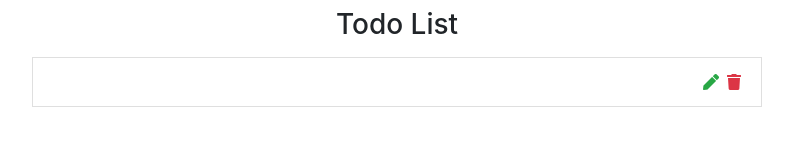
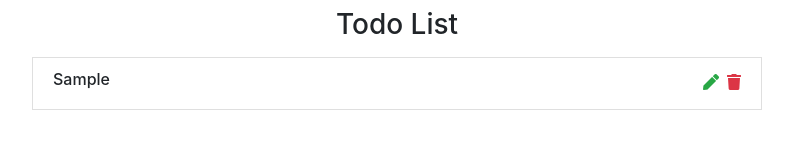
Before and after one commit to alexotoo/React-todoApp, a React (Create React App) app: page / in a window 1280 px wide. Both pictures are taken after typing "Sample" into the empty fields and a click on the button "add an item". Shown: the part 248-408 px from the top of the page, without its empty margins (53-846 px from the left). Built offline with nearby package versions, Linux system fonts and the light colour scheme.

Commit message:
creating and editing the delete handel

```diff
--- a/src/App.js
+++ b/src/App.js
@@ -22,8 +22,8 @@ export default class App extends Component {
     e.preventDefault();
 
     const newItem = {
-      newid: this.state.id,
-      newtodo: this.state.item
+      id: this.state.id,
+      todo: this.state.item
     };
 
     // states can't be changed without setState but spreed Operators can be used to work around it
@@ -33,6 +33,18 @@ export default class App extends Component {
       items: updatedItems,
       id: uuid(),
       editItem: false
+    });
+  };
+  clearList = () => {
+    // this will set the items back to empty
+    this.setState({
+      items: []
+    });
+  };
+  handleDelete = id => {
+    const filteredItems = this.state.items.filter(item => item.id !== id);
+    this.setState({
+      items: filteredItems
     });
   };
 
@@ -47,7 +59,11 @@ export default class App extends Component {
               handleChange={this.handleChange}
               handleSubmit={this.handleSubmit}
             />
-            <TodoList items={this.state.items} />
+            <TodoList
+              items={this.state.items}
+              clearList={this.clearList}
+              handleDelete={this.handleDelete}
+            />
           </div>
         </div>
       </div>
--- a/src/Component/TodoItem.js
+++ b/src/Component/TodoItem.js
@@ -2,15 +2,15 @@ import React, { Component } from "react";
 
 export default class TodoItem extends Component {
   render() {
-    const { newtodo } = this.props;
+    const { todo, handleDelete } = this.props;
     return (
       <li className="list-group-item text-capitalize d-flex justify-content-between my-2">
-        <h6>{newtodo}</h6>
+        <h6>{todo}</h6>
         <div className="pen-del-incons">
           <span className="mx-2 text-success">
             <i className="fas fa-pen" />
           </span>
-          <span className="max-2 text-danger">
+          <span className="max-2 text-danger" onClick={handleDelete}>
             <i className="fas fa-trash" />
           </span>
         </div>
--- a/src/Component/TodoList.js
+++ b/src/Component/TodoList.js
@@ -2,17 +2,24 @@ import React, { Component } from "react";
 import TodoItem from "./TodoItem";
 export default class TodoList extends Component {
   render() {
-    const { items } = this.props;
+    const { items, clearList, handleDelete } = this.props;
     return (
       <ul className="list-group my-5">
         <h3 className="text-capitalize text-center">todo list</h3>
         {items.map(item => {
           // whenever u rendering list  u need to add a key eg key={item.newid}
-          return <TodoItem key={item.newid} title={item.newtodo} />;
+          return (
+            <TodoItem
+              key={item.id}
+              todo={item.todo}
+              handleDelete={() => handleDelete(item.id)}
+            />
+          );
         })}
         <button
           type="button"
           className="btn btn-danger btn-block text-capitalize mt-5"
+          onClick={clearList}
         >
           clear list
         </button>
```
